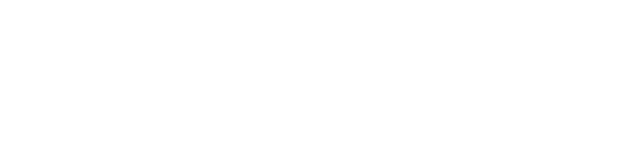
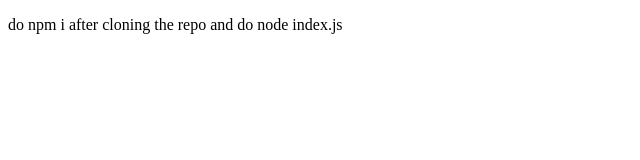
Before and after one commit to 121ananya/Dictionary_Date_task, a website: page index.html in a window 1280 px wide. Shown: the whole page, without its empty margins (0-640 px from the left). Drawn offline with Linux system fonts and the light colour scheme.

Commit message:
Update index.html

```diff
--- a/index.html
+++ b/index.html
@@ -4,9 +4,9 @@
     <meta charset="UTF-8">
     <meta http-equiv="X-UA-Compatible" content="IE=edge">
     <meta name="viewport" content="width=device-width, initial-scale=1.0">
-    <title>Vaizle</title>
+    <title>JavaScript Task</title>
 </head>
 <body>
-
+    <p>do npm i after cloning the repo and do node index.js</p>
 </body>
 </html>
```
